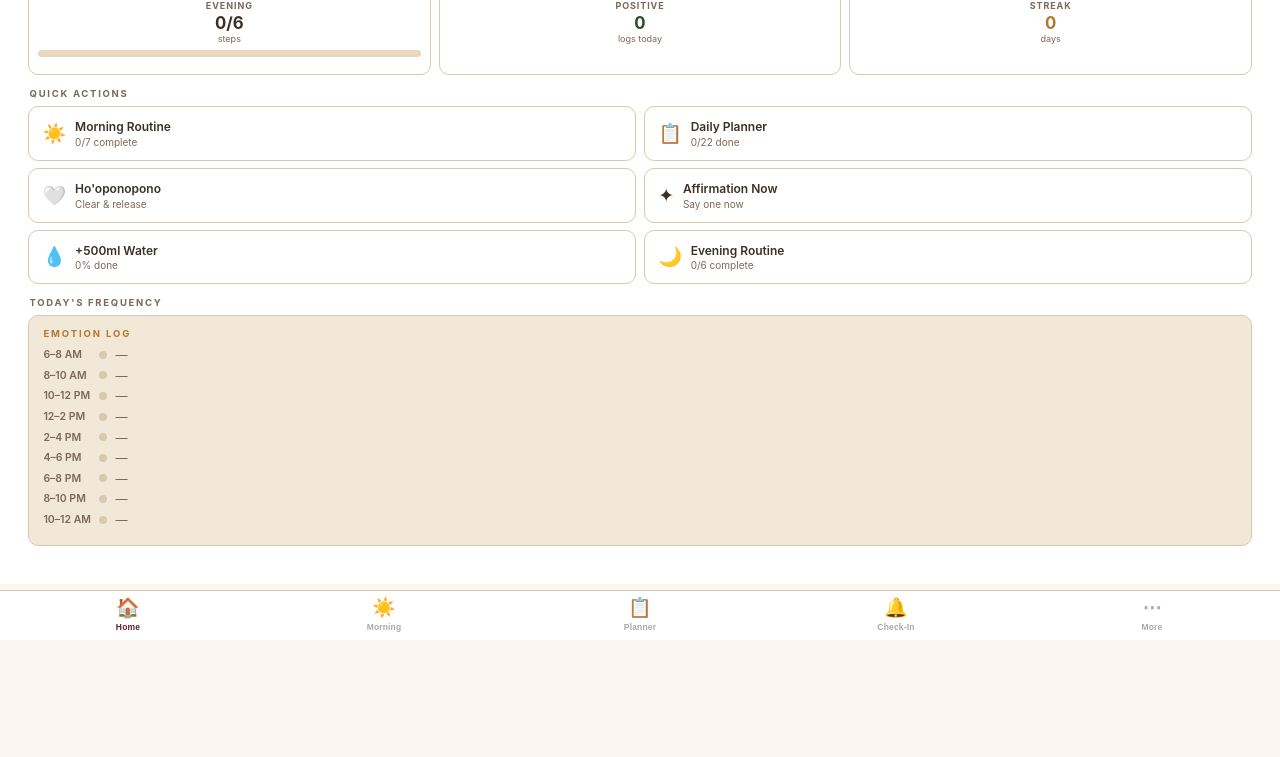
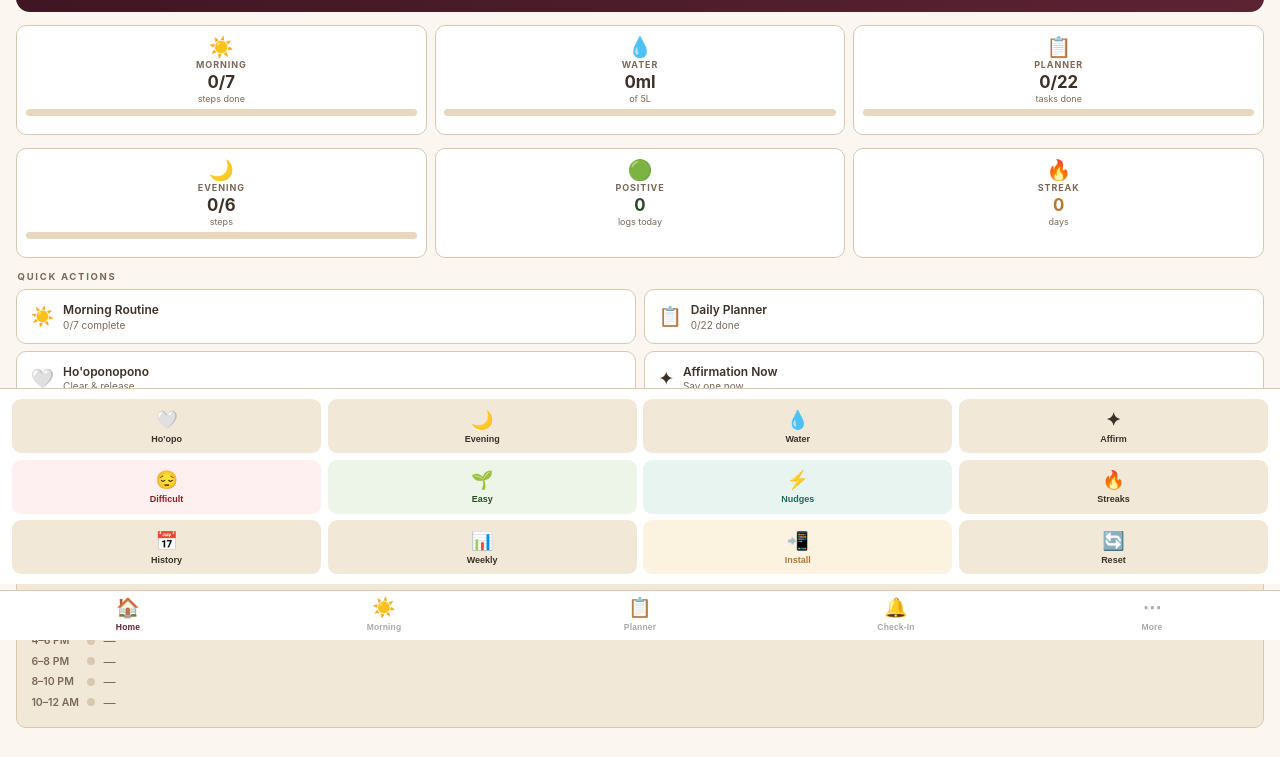
Before and after one commit to ashanunair86-maker/My-buttons, a plain HTML site: page index.html in a window 1280 px wide. Both pictures are taken after a click on the button "⋯ More". Shown: the part 160-917 px from the top of the page. Before the commit the page ends 800 px from the top, so only its background shows below. Drawn offline with Linux system fonts and the light colour scheme.

Commit message:
Update index.html

```diff
--- a/index.html
+++ b/index.html
@@ -622,7 +622,7 @@ body{background:var(--cream);color:var(--ink);font-family:-apple-system,system-u
 </div>
 
 <!-- MORE MENU OVERLAY -->
-<div id="moreMenu" style="display:none;position:fixed;bottom:56px;left:0;right:0;background:var(--white);border-top:1.5px solid var(--border);z-index:199;padding:.6rem .75rem;display:none">
+<div id="moreMenu" style="display:none;position:fixed;bottom:56px;left:0;right:0;background:var(--white);border-top:1.5px solid var(--border);z-index:199;padding:.6rem .75rem">
   <div style="display:grid;grid-template-columns:repeat(4,1fr);gap:.4rem">
     <button onclick="navTo('hopo','nb-more');closeMoreMenu()" style="border:none;background:var(--cream-2);border-radius:9px;padding:.6rem .3rem;cursor:pointer;font-size:9px;font-weight:700;color:var(--ink);display:flex;flex-direction:column;align-items:center;gap:3px"><span style="font-size:18px">🤍</span>Ho'opo</button>
     <button onclick="navTo('evening','nb-more');closeMoreMenu()" style="border:none;background:var(--cream-2);border-radius:9px;padding:.6rem .3rem;cursor:pointer;font-size:9px;font-weight:700;color:var(--ink);display:flex;flex-direction:column;align-items:center;gap:3px"><span style="font-size:18px">🌙</span>Evening</button>
@@ -636,6 +636,7 @@ body{background:var(--cream);color:var(--ink);font-family:-apple-system,system-u
     <button onclick="navTo('weekly','nb-more');closeMoreMenu()" style="border:none;background:var(--cream-2);border-radius:9px;padding:.6rem .3rem;cursor:pointer;font-size:9px;font-weight:700;color:var(--ink);display:flex;flex-direction:column;align-items:center;gap:3px"><span style="font-size:18px">📊</span>Weekly</button>
     <button onclick="navTo('install','nb-more');closeMoreMenu()" style="border:none;background:var(--gold-bg);border-radius:9px;padding:.6rem .3rem;cursor:pointer;font-size:9px;font-weight:700;color:var(--gold);display:flex;flex-direction:column;align-items:center;gap:3px"><span style="font-size:18px">📲</span>Install</button>
     <button onclick="navTo('reset','nb-more');closeMoreMenu()" style="border:none;background:var(--cream-2);border-radius:9px;padding:.6rem .3rem;cursor:pointer;font-size:9px;font-weight:700;color:var(--ink);display:flex;flex-direction:column;align-items:center;gap:3px"><span style="font-size:18px">🔄</span>Reset</button>
+  </div>
 </div>
 
 <!-- ══ SCREENS ══ -->
```
